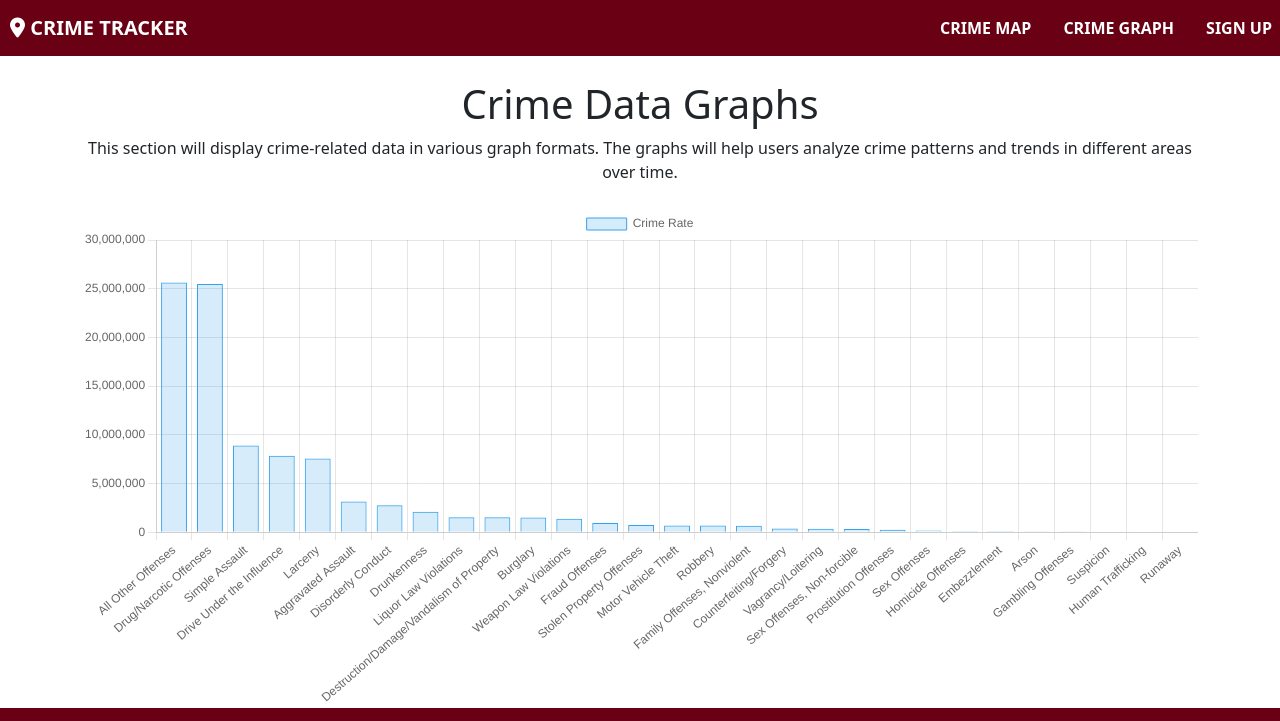
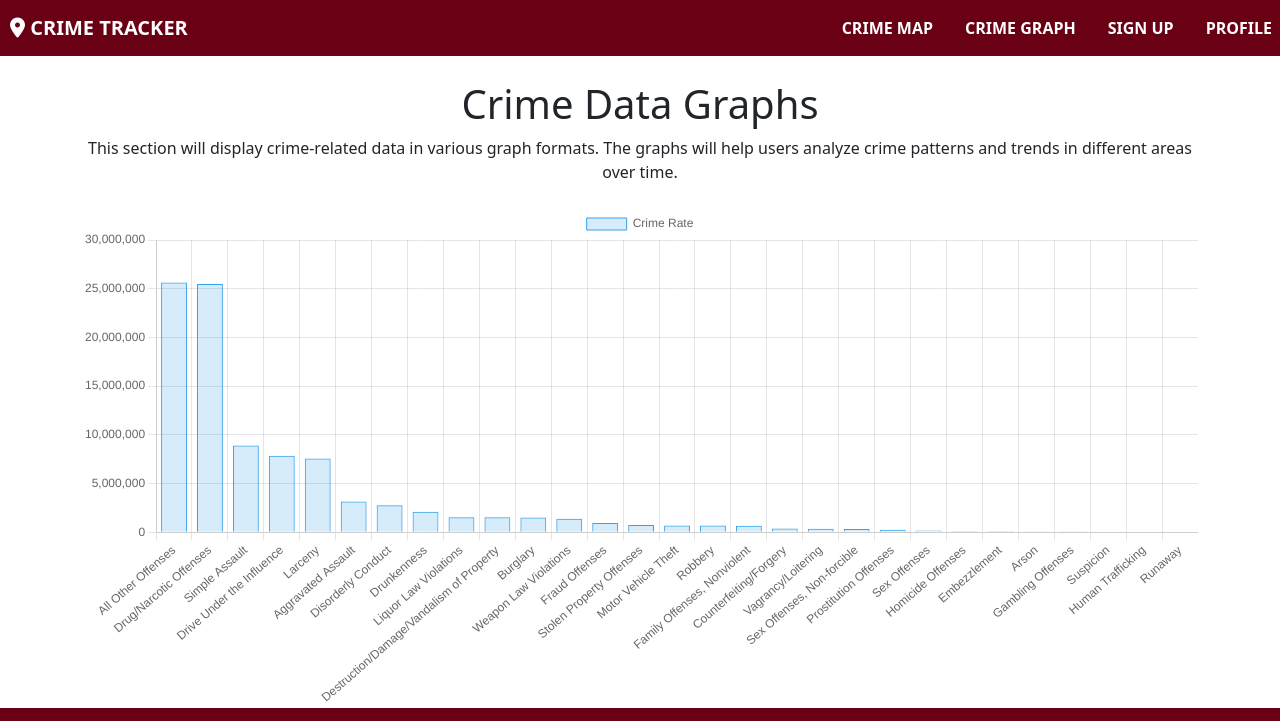
Before and after one commit to adnanmahmutovic/CrimeTracker, a plain HTML site: page graph.html in a window 1280 px wide. Shown: the top 721 px of the page. Drawn offline with nearby package versions, Linux system fonts and the light colour scheme.

Commit message:
Fixed "Profile" Button for Every Page.

```diff
--- a/graph.html
+++ b/graph.html
@@ -63,6 +63,9 @@
           </li>
           <li class="nav-item">
             <a class="nav-link" href="signup.html">Sign Up</a>
+          </li>
+          <li class="nav-item">
+            <a class="nav-link" href="profile.html">Profile</a>
           </li>
         </ul>
       </div>
```
Also changed, not shown: crimeMap.html (+1 -0 lines), index.html (+1 -0 lines), profile.html (+1 -1 lines).
